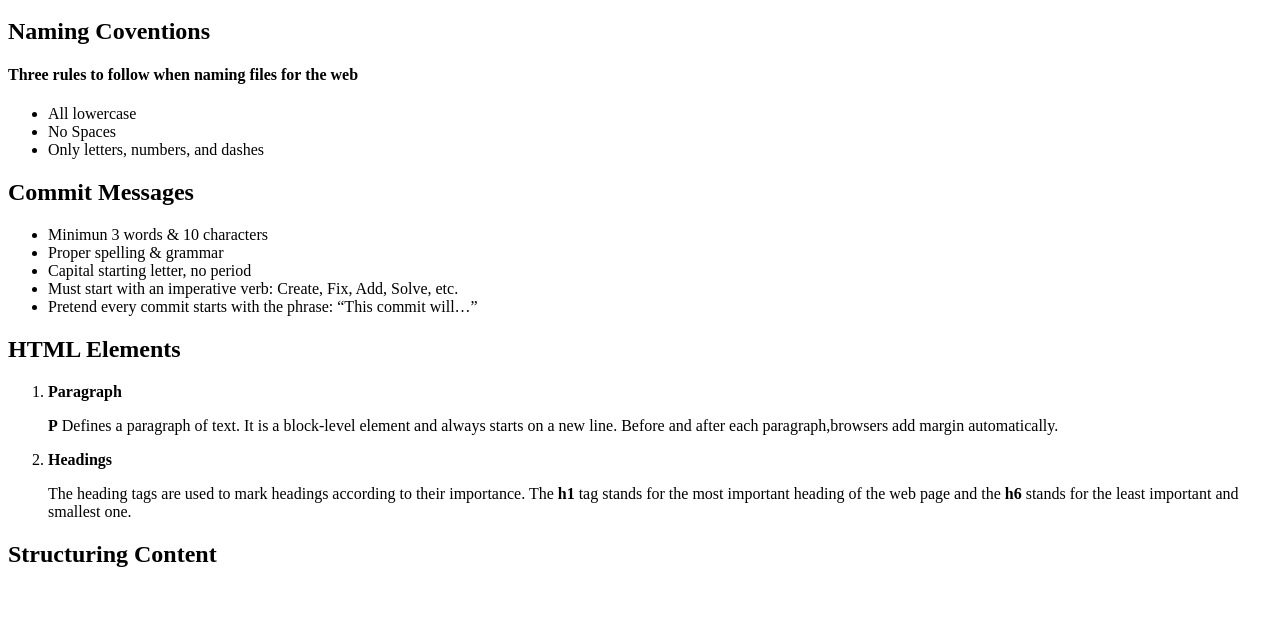
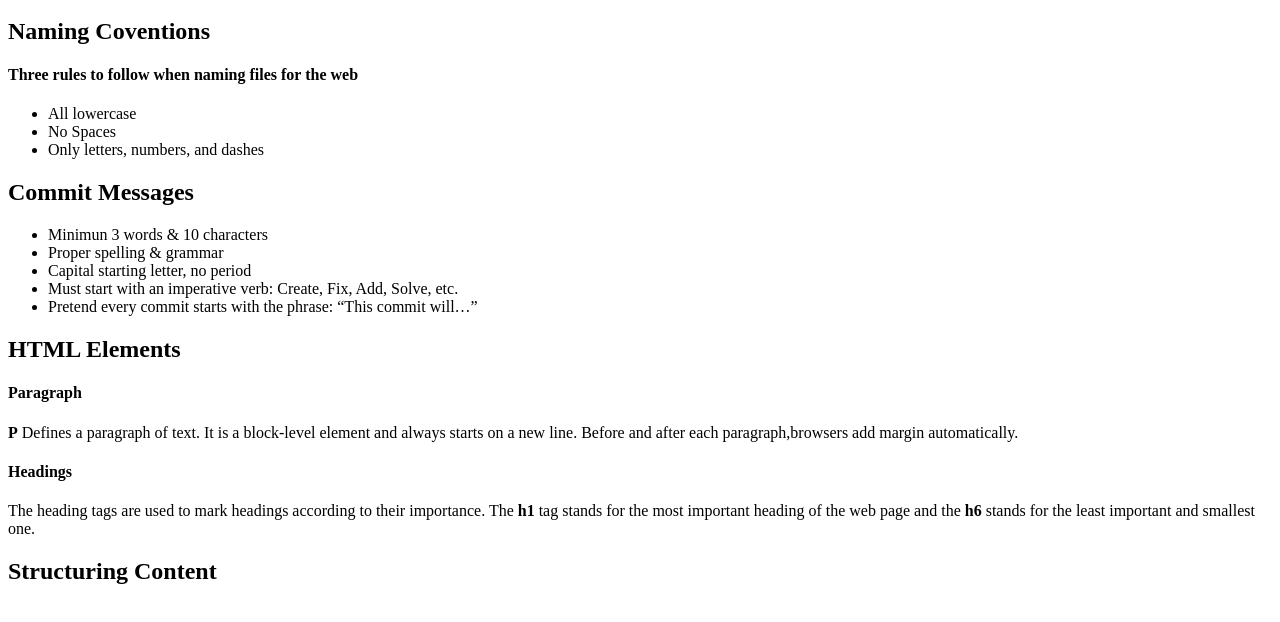
Before and after one commit to mart1349/reference-site, a plain HTML site: page index.html in a window 1280 px wide. Shown: the part 154-776 px from the top of the page. Drawn offline with Linux system fonts and the light colour scheme.

Commit message:
Update index.html

```diff
--- a/index.html
+++ b/index.html
@@ -43,16 +43,10 @@
 
         <section id="html-elements">
             <h2>HTML Elements</h2>
-                <ol>
-                    <li><strong>Paragraph</strong></li>
-                        <p><strong>P</strong> Defines a paragraph of text. It is a block-level element and always starts on a new line. Before and after each paragraph,browsers add margin automatically.</p>
-                    <li><strong>Headings</strong></li>
-                        <p>The heading tags are used to mark headings
-                            according to their importance. The <strong>h1</strong>
-                            tag stands for the most important heading
-                            of the web page and the <strong>h6</strong> stands for
-                            the least important and smallest one.</p>
-                </ol>
+                <h4>Paragraph</h4>
+                    <p><strong>P</strong> Defines a paragraph of text. It is a block-level element and always starts on a new line. Before and after each paragraph,browsers add margin automatically.</p>
+                <h4>Headings</h4>
+                    <p>The heading tags are used to mark headings according to their importance. The <strong>h1</strong> tag stands for the most important heading of the web page and the <strong>h6</strong> stands for the least important and smallest one.</p>
 
 
         </section>
```
